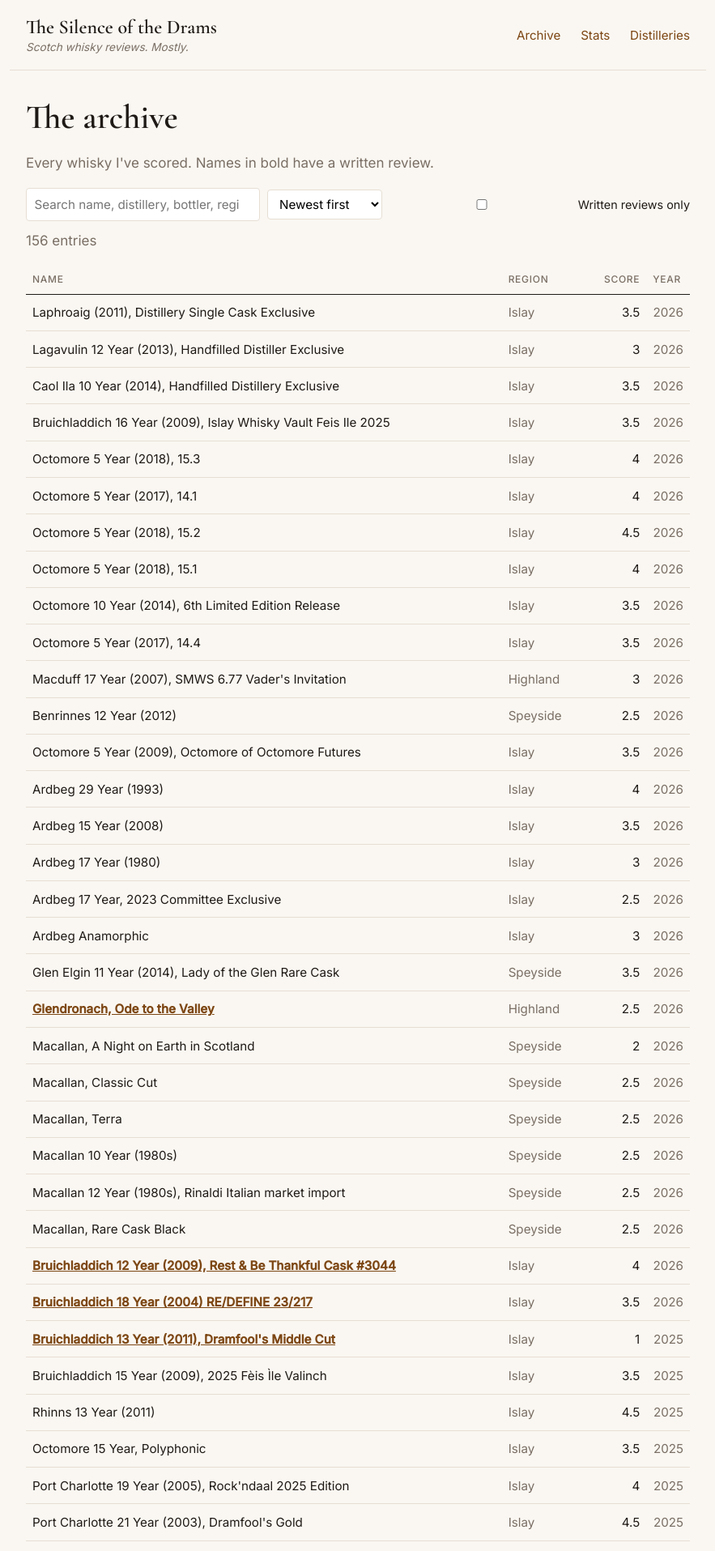
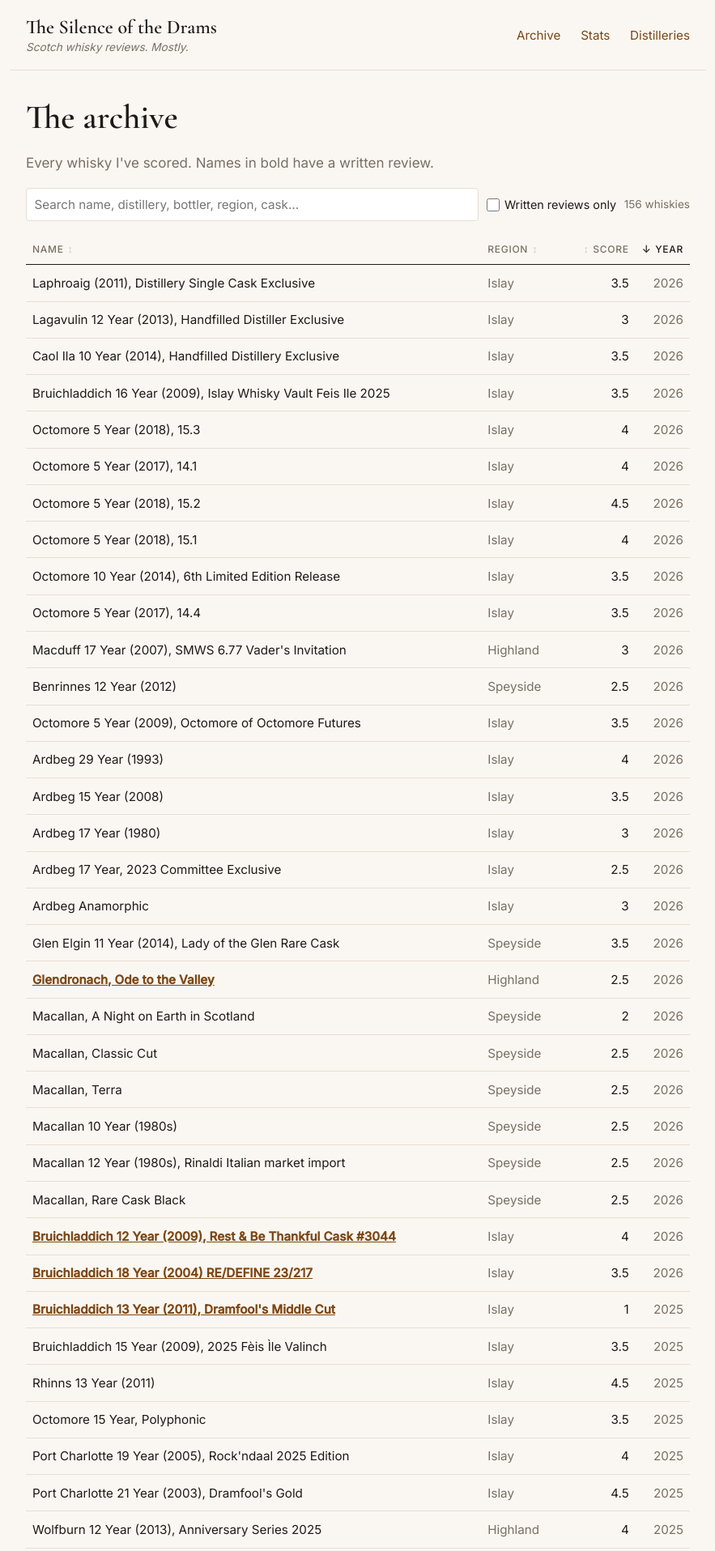
Before and after one commit to dustinransom/silenceofthedrams, a Jekyll site: the page built from reviews/index.html, in a window 1280 px wide. Shown: the top 1915 px of the page at 81% size, without its empty margins (198-1081 px from the left). Built offline with Jekyll 4.4.1, drawn with Linux system fonts in a browser that asks for light colours.

Commit message:
Small improvements

```diff
--- a/assets/css/style.css
+++ b/assets/css/style.css
@@ -46,12 +46,12 @@ h2 { font-size: 1.7rem; margin-top: 3rem; }
 .crosspost { margin-top: 2.5rem; }
 
 .filters { display: flex; flex-wrap: wrap; gap: .6rem; align-items: center; margin-bottom: 1rem; }
-.filters input, .filters select { font: inherit; font-size: .95rem; padding: .45rem .6rem; border: 1px solid var(--line); border-radius: 4px; background: #fff; }
-.filters input { flex: 1; min-width: 220px; }
+.filters input[type=search], .filters select { font: inherit; font-size: .95rem; padding: .45rem .6rem; border: 1px solid var(--line); border-radius: 4px; background: #fff; }
+.filters #q { flex: 1 1 320px; min-width: 0; }
 .archive { width: 100%; border-collapse: collapse; font-size: .95rem; }
 .archive th { text-align: left; font-weight: 500; font-size: .75rem; text-transform: uppercase; letter-spacing: .06em; color: var(--muted); border-bottom: 1px solid var(--ink); padding: .5rem; }
 .archive td { padding: .6rem .5rem; border-bottom: 1px solid var(--line); }
-@media (max-width: 600px) { .archive th:nth-child(3), .archive td:nth-child(3) { display: none; } .hero h1 { font-size: 2.5rem; } }
+@media (max-width: 600px) { .archive th:nth-child(2), .archive td:nth-child(2) { display: none; } .hero h1 { font-size: 2.5rem; } }
 .review .mental-image { font-family: var(--serif); font-style: italic; font-size: 1.35rem; color: var(--muted); margin: -.5rem 0 1rem; }
 .review .body img { max-width: 100%; max-height: 520px; height: auto; display: block; margin: 1.5rem auto; }
 .recent { list-style: none; padding: 0; margin: 0; border-top: 1px solid var(--line); }
@@ -62,7 +62,8 @@ h2 { font-size: 1.7rem; margin-top: 3rem; }
 .recent .score-sm { position: static; grid-column: 2; grid-row: 1 / span 2; align-self: center; }
 .archive .sub { display: block; font-size: .8rem; color: var(--muted); }
 .archive a.written { font-weight: 600; }
-.filters .check { font-size: .9rem; display: flex; align-items: center; gap: .35rem; }
+.filters .check { font-size: .9rem; display: inline-flex; align-items: center; gap: .4rem; white-space: nowrap; cursor: pointer; }
+.filters .check input { margin: 0; padding: 0; width: 1rem; height: 1rem; accent-color: var(--amber); flex: none; }
 .open-bottles li { grid-template-columns: 1fr; }
 .tiles { display: grid; grid-template-columns: repeat(auto-fit, minmax(150px, 1fr)); gap: .75rem; margin: 1.5rem 0 1rem; }
 .tile { background: #fff; border: 1px solid var(--line); border-radius: 6px; padding: .8rem 1rem; }
@@ -89,8 +90,9 @@ h2 { font-size: 1.7rem; margin-top: 3rem; }
 .tile-unit { font-family: var(--sans); font-size: .9rem; font-weight: 400; color: var(--muted); }
 .fame-card { background: #fff; border: 1px solid var(--line); border-radius: 6px; padding: .8rem 1rem .6rem; margin-top: .75rem; }
 .fame-head { display: flex; justify-content: space-between; align-items: baseline; gap: 1rem; font-size: .8rem; margin-bottom: .4rem; }
-.fame-list { list-style: none; margin: 0; padding: 0; columns: 2 300px; column-gap: 2rem; }
-.fame-list li { display: flex; gap: .6rem; align-items: baseline; padding: .28rem 0; border-top: 1px solid var(--line); break-inside: avoid; font-size: .9rem; line-height: 1.35; }
+.fame-list { list-style: none; margin: 0; padding: 0; display: grid; grid-template-columns: 1fr; column-gap: 2rem; }
+@media (min-width: 640px) { .fame-list { grid-template-columns: 1fr 1fr; grid-auto-flow: column; } }
+.fame-list li { display: flex; gap: .6rem; align-items: baseline; padding: .28rem 0; border-top: 1px solid var(--line); font-size: .9rem; line-height: 1.35; }
 .fame-score { flex: 0 0 1.8rem; font-weight: 600; color: var(--ink); }
 .fame-name a { color: var(--ink); text-decoration: none; border-bottom: 1px solid var(--amber); }
 .tiles-3 { grid-template-columns: repeat(auto-fit, minmax(180px, 1fr)); margin-top: .5rem; }
@@ -131,3 +133,10 @@ h2 { font-size: 1.7rem; margin-top: 3rem; }
   .site-header { flex-direction: column; align-items: flex-start; gap: .6rem; }
   .site-header nav a { margin-left: 0; margin-right: 1.1rem; font-size: .95rem; }
 }
+.archive th button { font: inherit; text-transform: inherit; letter-spacing: inherit; color: inherit; background: none; border: 0; padding: 0; cursor: pointer; display: inline-flex; align-items: center; gap: .3rem; }
+.archive th.num button { flex-direction: row-reverse; }
+.archive th button::after { content: "↕"; font-size: .8rem; opacity: .35; }
+.archive th button[aria-sort="ascending"]::after { content: "↑"; opacity: 1; }
+.archive th button[aria-sort="descending"]::after { content: "↓"; opacity: 1; }
+.archive th button:hover, .archive th button[aria-sort="ascending"], .archive th button[aria-sort="descending"] { color: var(--ink); }
+#count { margin-left: auto; font-size: .85rem; }
--- a/assets/js/filter.js
+++ b/assets/js/filter.js
@@ -1,21 +1,40 @@
 (function () {
-  var q = document.getElementById('q'),
-      sort = document.getElementById('sort'), written = document.getElementById('written'),
+  var q = document.getElementById('q'), written = document.getElementById('written'),
       body = document.getElementById('rows'), count = document.getElementById('count');
   var rows = Array.prototype.slice.call(body.querySelectorAll('tr'));
+  var buttons = Array.prototype.slice.call(document.querySelectorAll('.archive th button'));
+  var DEFAULT_DIR = { name: 1, region: 1, score: -1, date: -1 };   // 1 = ascending
+  var state = { key: 'date', dir: -1 };
+  function cmp(a, b) {
+    var k = state.key, d = state.dir, r;
+    if (k === 'score') r = (+a.dataset.score) - (+b.dataset.score);
+    else if (k === 'date') r = a.dataset.date.localeCompare(b.dataset.date);
+    else {
+      var x = a.dataset[k] || '', y = b.dataset[k] || '';
+      if (!x !== !y) return x ? -1 : 1;            // blanks always last
+      r = x.localeCompare(y);
+    }
+    return d * r || b.dataset.date.localeCompare(a.dataset.date);
+  }
   function apply() {
     var term = q.value.trim().toLowerCase(), shown = 0;
-    rows.sort(function (a, b) {
-      if (sort.value === 'score') return (+b.dataset.score) - (+a.dataset.score) || b.dataset.date.localeCompare(a.dataset.date);
-      if (sort.value === 'name') return a.dataset.name.localeCompare(b.dataset.name);
-      return b.dataset.date.localeCompare(a.dataset.date);
-    }).forEach(function (r) {
-      var ok = (!written.checked || r.dataset.written === '1') &&
-               (!term || r.dataset.search.indexOf(term) > -1);
+    rows.sort(cmp).forEach(function (r) {
+      var ok = (!written.checked || r.dataset.written === '1') && (!term || r.dataset.search.indexOf(term) > -1);
       r.hidden = !ok; if (ok) shown++; body.appendChild(r);
     });
-    count.textContent = shown + (shown === 1 ? ' entry' : ' entries');
+    buttons.forEach(function (b) {
+      var on = b.getAttribute('data-sort') === state.key;
+      b.setAttribute('aria-sort', on ? (state.dir > 0 ? 'ascending' : 'descending') : 'none');
+    });
+    count.textContent = shown + (shown === 1 ? ' whisky' : ' whiskies');
   }
-  [q, sort, written].forEach(function (el) { el.addEventListener('input', apply); el.addEventListener('change', apply); });
+  buttons.forEach(function (b) {
+    b.addEventListener('click', function () {
+      var k = b.getAttribute('data-sort');
+      state = state.key === k ? { key: k, dir: -state.dir } : { key: k, dir: DEFAULT_DIR[k] };
+      apply();
+    });
+  });
+  [q, written].forEach(function (el) { el.addEventListener('input', apply); el.addEventListener('change', apply); });
   apply();
 })();
--- a/assets/js/stats.js
+++ b/assets/js/stats.js
@@ -358,6 +358,8 @@
 
   /* ---------- hall of fame (compact card) ---------- */
   var fame = data.filter(function (w) { return w.score >= 4.5; }).sort(function (a, b) { return b.score - a.score || a.name.localeCompare(b.name); });
+  var fameEl = document.getElementById('fame');
+  if (fameEl) fameEl.style.gridTemplateRows = window.matchMedia('(min-width: 640px)').matches ? 'repeat(' + Math.ceil(fame.length / 2) + ', auto)' : '';
   document.getElementById('fame').innerHTML = fame.map(function (w) {
     var name = w.url ? '<a href="' + w.url + '">' + esc(w.name) + '</a>' : esc(w.name);
     return '<li><span class="fame-score">' + w.score + '</span><span class="fame-name">' + name + '</span></li>';
--- a/reviews/index.html
+++ b/reviews/index.html
@@ -6,16 +6,11 @@ title: Archive
 <p class="muted">Every whisky I've scored. Names in bold have a written review.</p>
 <div class="filters">
   <input id="q" type="search" placeholder="Search name, distillery, bottler, region, cask…">
-  <select id="sort">
-    <option value="date">Newest first</option>
-    <option value="score">Highest score</option>
-    <option value="name">A–Z</option>
-  </select>
-  <label class="check"><input id="written" type="checkbox"> Written reviews only</label>
+  <label class="check"><input id="written" type="checkbox">Written reviews only</label>
   <span id="count" class="muted"></span>
 </div>
 <table class="archive">
-  <thead><tr><th>Name</th><th>Region</th><th class="num">Score</th><th class="num">Year</th></tr></thead>
+  <thead><tr><th><button type="button" data-sort="name">Name</button></th><th><button type="button" data-sort="region">Region</button></th><th class="num"><button type="button" data-sort="score">Score</button></th><th class="num"><button type="button" data-sort="date" aria-sort="descending">Year</button></th></tr></thead>
   <tbody id="rows">
   {% assign reviews_by_slug = site.reviews %}
   {% for w in site.data.whisky_log %}{% if w.status != "open" %}
@@ -23,7 +18,7 @@ title: Archive
     {% assign scale = w.scale | default: site.score_max %}
     {% assign norm = w.score | times: 5.0 | divided_by: scale %}
     {% assign ord = 10000 | minus: w.order %}
-    <tr data-written="{% if rv %}1{% else %}0{% endif %}" data-score="{{ norm }}" data-date="{{ w.year | default: '0000' }}-{{ ord | prepend: '0000' | slice: -5, 5 }}" data-name="{{ w.name | downcase | escape }}" data-search="{{ w.name | downcase | escape }} {{ w.distillery | downcase | escape }} {{ w.bottler | downcase | escape }} {{ w.country | downcase }} {{ w.region | downcase }} {{ w.cask | downcase | escape }}">
+    <tr data-written="{% if rv %}1{% else %}0{% endif %}" data-score="{{ norm }}" data-date="{{ w.year | default: '0000' }}-{{ ord | prepend: '0000' | slice: -5, 5 }}" data-name="{{ w.name | downcase | escape }}" data-region="{{ w.region | default: w.country | downcase | escape }}" data-search="{{ w.name | downcase | escape }} {{ w.distillery | downcase | escape }} {{ w.bottler | downcase | escape }} {{ w.country | downcase }} {{ w.region | downcase }} {{ w.cask | downcase | escape }}">
       <td>{% if rv %}<a class="written" href="{{ rv.url | relative_url }}">{{ w.name }}</a>{% else %}{{ w.name }}{% endif %}</td>
       <td class="muted">{{ w.region | default: w.country }}</td>
       <td class="num">{{ w.score }}{% if w.scale != "" and w.scale %}<span class="muted">/{{ w.scale }}</span>{% endif %}</td>
```
